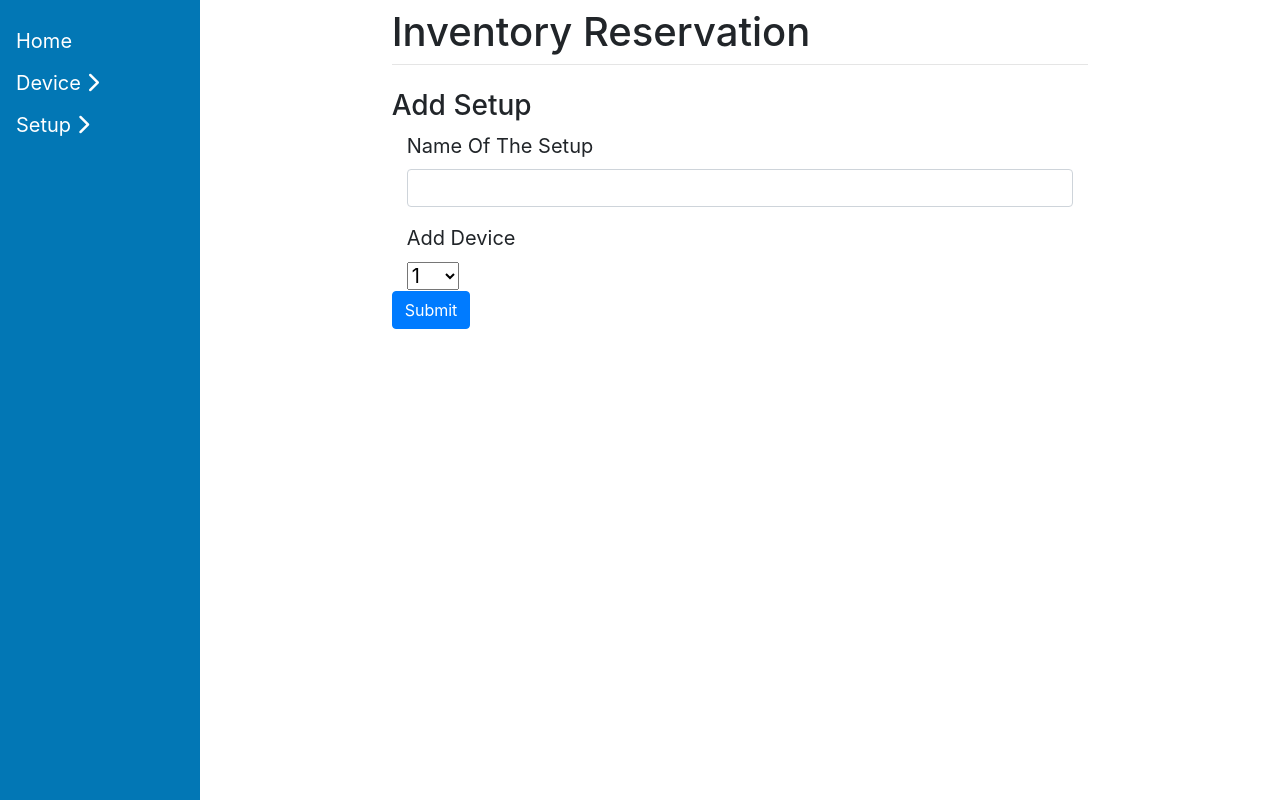
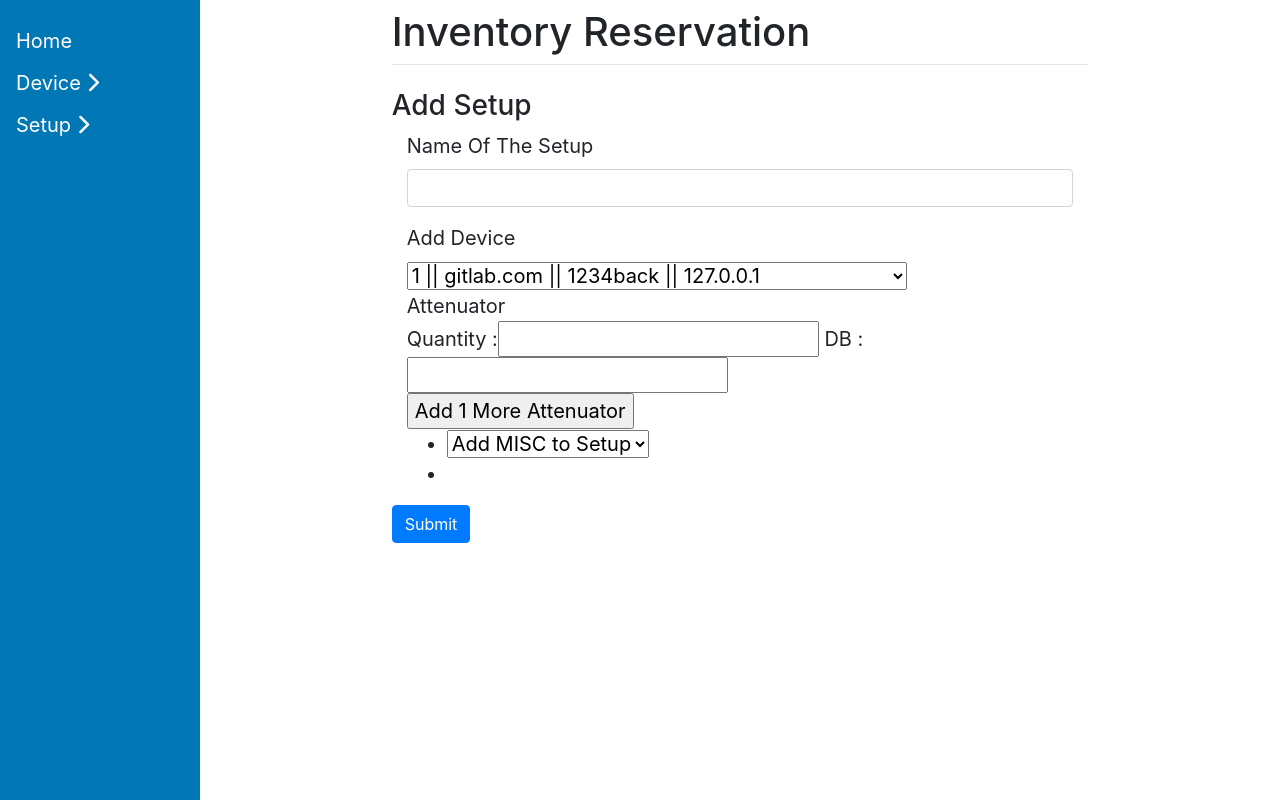
Before and after one commit to samatharkar/reservation, a Django app: page /add_setup/ in a window 1280 px wide. Run offline with Django 3.2, Linux system fonts and the light colour scheme; data comes from the database, SQL or seed files in the repository; some libraries are stand-ins or nearby versions.

Commit message:
displaying all fields in dropdown of devicetype in add_setup page.

```diff
--- a/Altiostar/ReservationTool/models.py
+++ b/Altiostar/ReservationTool/models.py
@@ -39,14 +39,12 @@ class Device(models.Model):
 
 class Setup(models.Model):
     setup_name = models.CharField(max_length=125 , null = True)
-    attenuator = models.IntegerField(default=0)
+    attenuator_quantity = models.IntegerField(default=0)
     attenuator_db = models.CharField(max_length=125, default="10db")
     rf_cable = models.IntegerField(default=0)
     rf_shield_box = models.IntegerField(default=0)
     device_type = models.ForeignKey(Device, on_delete=models.PROTECT )
     setup_type = models.ForeignKey(SetupType, on_delete=models.PROTECT , null = True)
-
-
 
    # attenuator = models.CharField(max_length=125)
 
--- a/Altiostar/ReservationTool/views.py
+++ b/Altiostar/ReservationTool/views.py
@@ -15,9 +15,13 @@ def add_setup(request):
     if request.method == "POST":
         setup_name = request.POST.get("setup_name")
         device_id = request.POST.get("device_type")
+        attenuator_quantity = request.POST.get("attenuator_quantity")
+        attenuator_db = request.POST.get("attenuator_db")
         device_type = Device.objects.get(id=device_id)
         Setup.objects.create(
             setup_name = setup_name,
+            attenuator_quantity = attenuator_quantity,
+            attenuator_db = attenuator_db,
             device_type = device_type
         )
         return render(
--- a/Altiostar/templates/add_setup.html
+++ b/Altiostar/templates/add_setup.html
@@ -19,12 +19,12 @@ Add Setup
          <label for="exampleFormControlInput1">Add Device</label><br>
         <select name = "device_type" >
           {% for device in devices %}
-          <option value = "{{device.id}}"> {{ device.device_type }}</option>
+          <option value = "{{device.id}}"> {{ device.device_type }} || {{device.hostname}} || {{ device.serial_number}} || {{device.ip}} </option>
           {% endfor %}
 
         </select>
 
-          {% comment %} <div class="form-group">
+           {% comment %} <div class="form-group">
             <label for="exampleFormControlInput1">Type of The Setup</label>
             <select input type="text" class="form-control" id="exampleFormControlInput1" name= "setup_type" required>
             <option>Single UE Setup </option>
@@ -36,13 +36,13 @@ Add Setup
 
 
           </select>
-          </div>
+          </div> {% endcomment %}
 
        <div id="attenuator">
-        <div class='label'>Attenuator</div>
+        <div class='label' >Attenuator</div>
             <div id="content">
-                <span>Quantity :<input type="number" name="width[]" value="" /></span>
-                <span>DB :<input type="text"  name="length[]" value="" /></span>
+                <span>Quantity :<input type="number" name="attenuator_quantity" value="" /></span>
+                <span>DB :<input type="text"  name="attenuator_db" value="" /></span>
 
             </div>
                  <input type="button" id="more_fields" onclick="add_fields();" value="Add 1 More Attenuator" />
@@ -59,17 +59,7 @@ Add Setup
     <ul class="new_option">
     </ul>
   </li>
-</ul> {% endcomment %}
- {% comment %} <div class="form-group">
-            <label for="exampleFormControlInput1">Add Device</label>
-            <select input type="text" class="form-control" id="exampleFormControlInput1" name= "device" required>
-            <option>Device 1</option>
-            <option>Device 2</option>
-            <option>Device 3</option>
-
-           </select>
-          </div> {% endcomment %}
-
+</ul>
 
           </div>
           <button type="submit" class="btn btn-primary"> Submit </button>
@@ -105,13 +95,12 @@ var rf_cable = "<li><label>RF Cable :</label></li><li><input type='tel' pattern=
 
 {% comment %} JS for adding add misc button END {% endcomment %}
 
-{% comment %} function add_fields() {
+function add_fields() {
    var d = document.getElementById("content");
 
    d.innerHTML += "<br /><span>Quantity :<input type='number' value=''/></span> <span>DB :<input type='text' value='' /></span>";
 
-} {% endcomment %}
-
+}
 
 
 {% endblock %}
```
